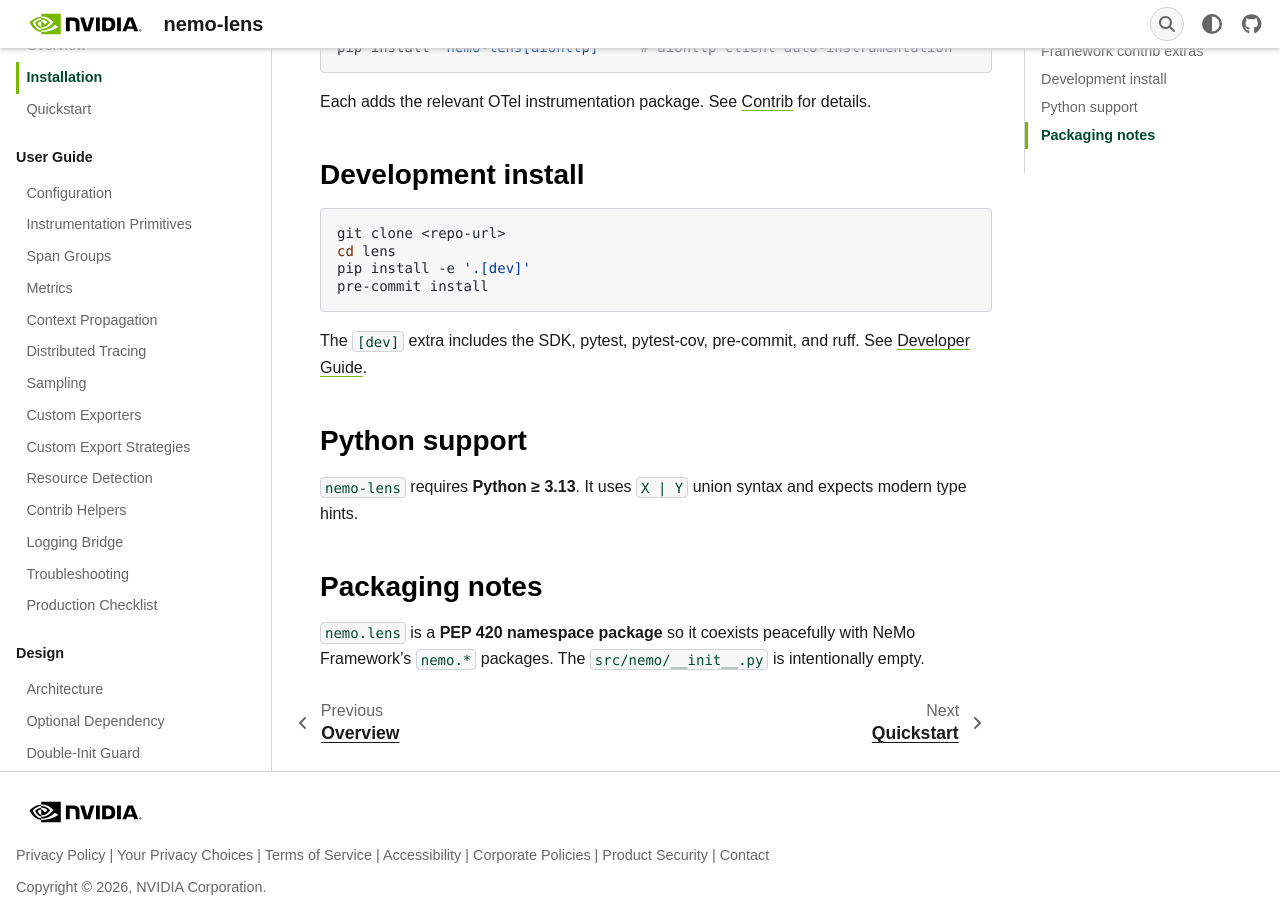
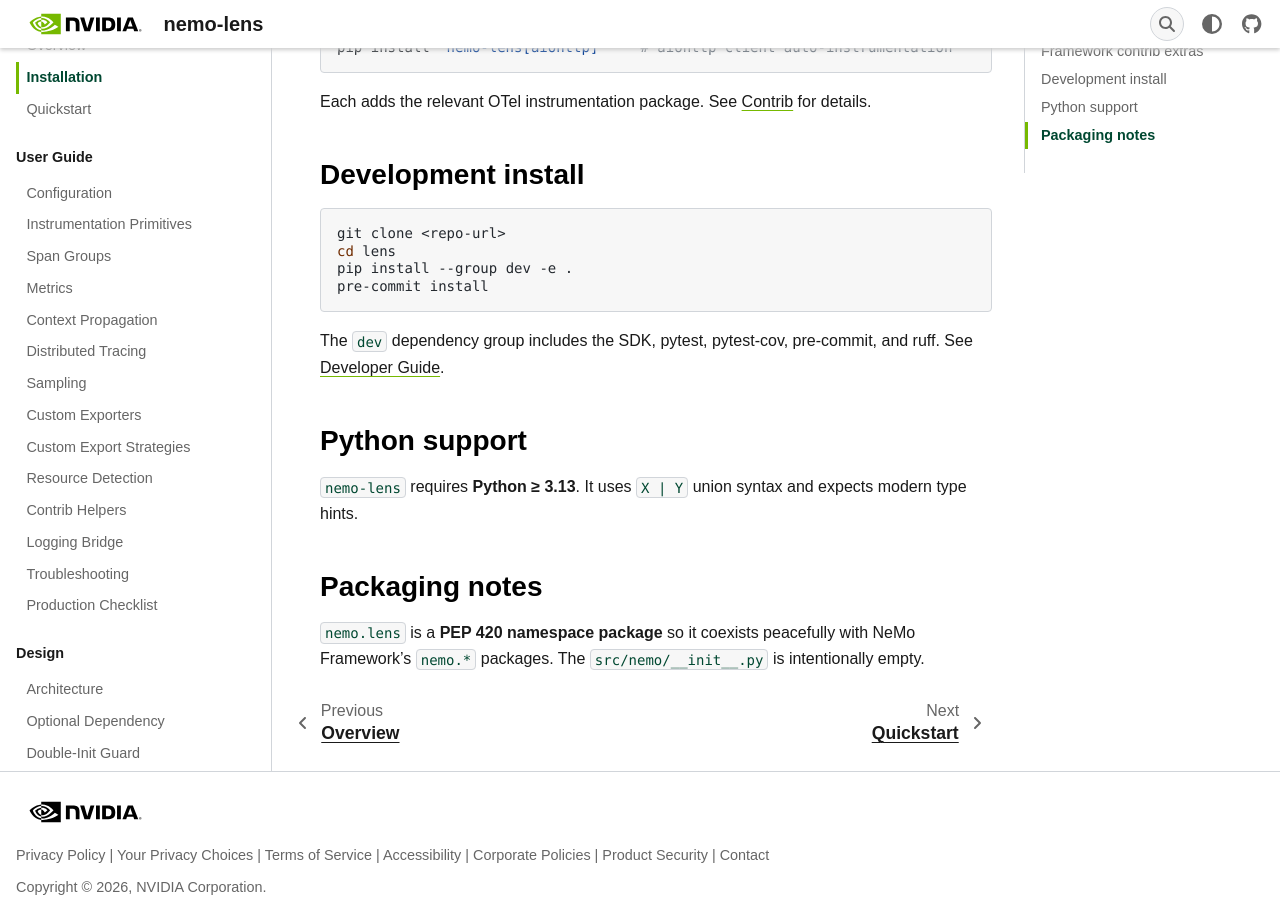
Before and after one commit to NVIDIA-NeMo/Lens, a Sphinx documentation site: the page built from docs/get-started/installation.md, in a window 1280 px wide and 900 px high, scrolled down 756 px. Built offline with Sphinx 7.4.7, drawn with Linux system fonts in a browser that asks for light colours; some web fonts are replaced; pages that are not in the unit, such as notebooks, are missing from menus.

Commit message:
deps: refresh lock to latest (1.42.1) and improve version pinning
- opentelemetry-{api,sdk,exporter-otlp-*}: 1.41.0 -> 1.42.1
- opentelemetry-instrumentation-{fastapi,aiohttp-client}: 0.62b0 -> 0.63b1
- ruff: 0.15.11 -> 0.15.16, myst-parser: 5.0.0 -> 5.1.0
- drops importlib-metadata/zipp (OTel 1.42 uses stdlib importlib.metadata)
- Pin dev ruff to one minor (>=0.15.0,<0.16) and bump pre-commit rev
  v0.11.5 -> v0.15.16 so the lint gate, CI, and lockfile agree (they
  had drifted, splitting the lint gate across jobs).
- Move `dev` from an optional extra to a PEP 735 [dependency-groups]
  (consistent with `docs`); update unit-tests CI (.[dev] -> --group dev)
  and the now-stale install docs (README/CONTRIBUTING/installation/
  contributing).

Signed-off-by: Ahmad Kiswani <kiswani.ahmad@gmail.com>

````diff
--- a/docs/get-started/installation.md
+++ b/docs/get-started/installation.md
@@ -30,11 +30,11 @@
 ```bash
 git clone <repo-url>
 cd lens
-pip install -e '.[dev]'
+pip install --group dev -e .
 pre-commit install
 ```
 
-The `[dev]` extra includes the SDK, pytest, pytest-cov, pre-commit, and ruff. See [Developer Guide](../developer/contributing.md).
+The `dev` dependency group includes the SDK, pytest, pytest-cov, pre-commit, and ruff. See [Developer Guide](../developer/contributing.md).
 
 ## Python support
 
--- a/pyproject.toml
+++ b/pyproject.toml
@@ -36,14 +36,15 @@
     "nemo-lens[sdk]",
     "opentelemetry-instrumentation-aiohttp-client>=0.40b0",
 ]
+
+[dependency-groups]
 dev = [
     "nemo-lens[sdk]",
     "pytest>=7.0",
     "pytest-cov>=4.0",
     "pre-commit>=3.0",
-    "ruff>=0.11.0",
+    "ruff>=0.15.0,<0.16",
 ]
-[dependency-groups]
 docs = [
     "sphinx>=7.0",
     "myst-parser>=2.0",
````
Also changed, not shown: CONTRIBUTING.md (+1 -1 lines), README.md (+1 -1 lines), docs/developer/contributing.md (+2 -2 lines), .pre-commit-config.yaml, 2 other files.
